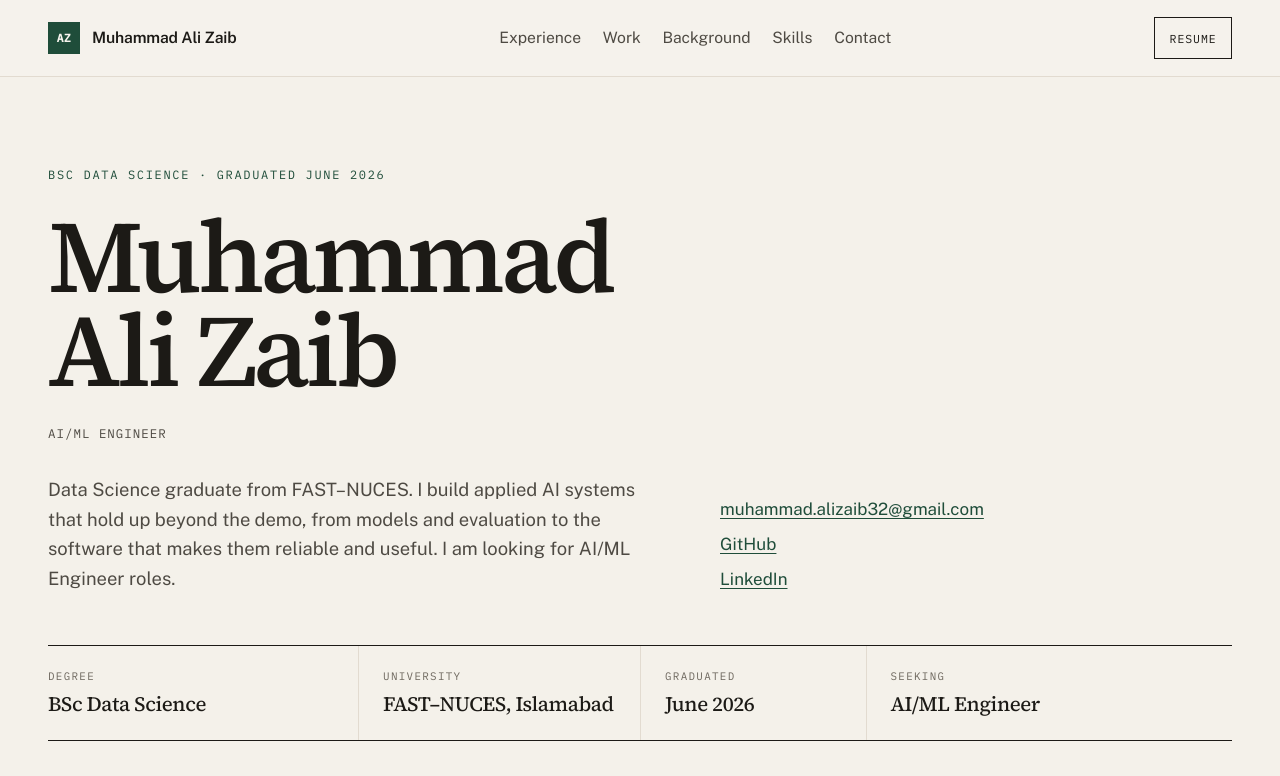
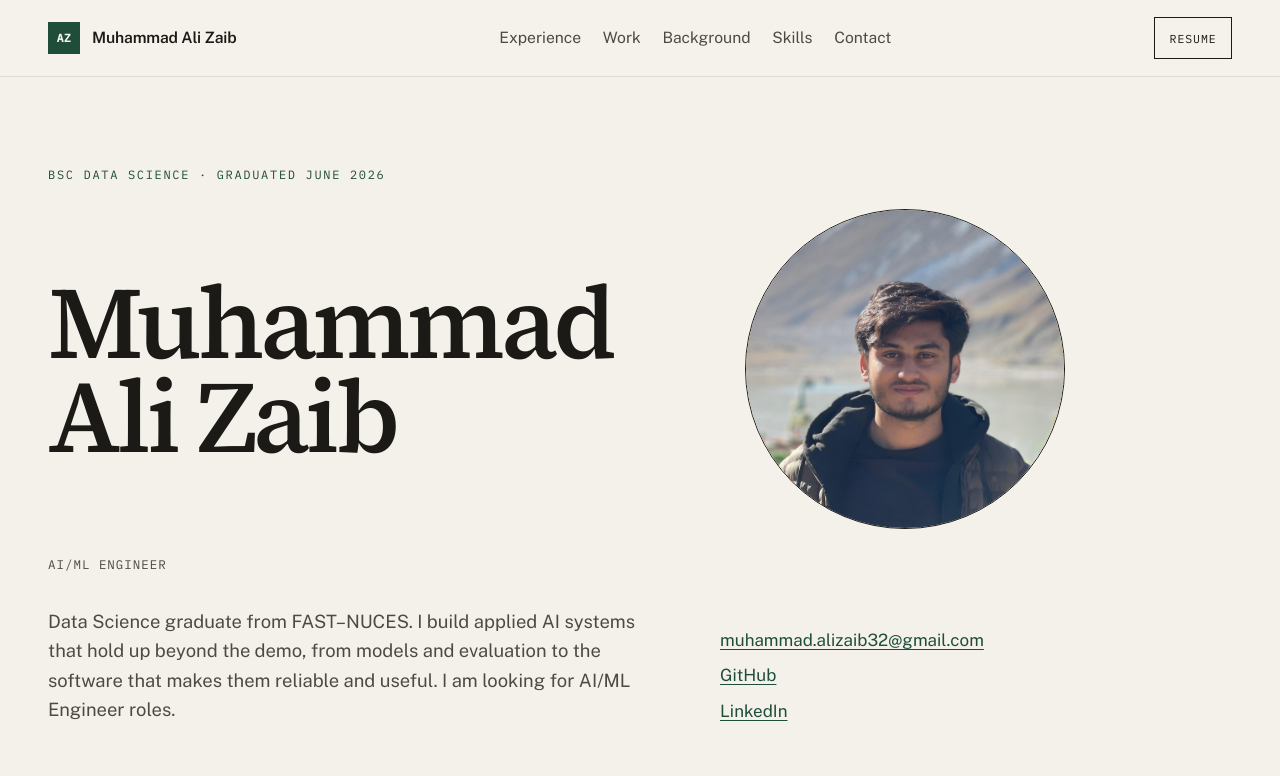
Before and after one commit to alizaib84876/Portfolio, a React (Vite) app: page / in a window 1280 px wide. Shown: the top 776 px of the page. Built offline with nearby package versions, Linux system fonts and the light colour scheme.

Commit message:
Minor design changes

```diff
--- a/src/components/Hero.tsx
+++ b/src/components/Hero.tsx
@@ -11,7 +11,12 @@ export function Hero() {
   return (
     <section className="hero" id="top">
       <p className="kicker">BSc Data Science · Graduated June 2026</p>
-      <h1>{profile.name}</h1>
+      <div className="hero-title">
+        <h1>{profile.name}</h1>
+        <div className="portrait">
+          <img src="/portrait.jpeg" alt="" />
+        </div>
+      </div>
       <p className="roles">
         {profile.roles.map((role) => (
           <span key={role}>{role}</span>
--- a/src/styles.css
+++ b/src/styles.css
@@ -176,6 +176,31 @@ p {
   text-transform: uppercase;
   color: var(--accent);
   margin-bottom: 1.5rem;
+}
+
+.hero-title {
+  display: flex;
+  align-items: center;
+  gap: 1.75rem;
+}
+
+.portrait {
+  flex: none;
+  width: 20rem;
+  height: 20rem;
+  border-radius: 50%;
+  overflow: hidden;
+  border: 1px solid var(--ink);
+  margin-left: 7rem;
+}
+
+.portrait img {
+  width: 100%;
+  height: 100%;
+  object-fit: cover;
+  object-position: center 43%;
+  transform: scale(2);
+  transform-origin: center 43%;
 }
 
 h1 {
@@ -700,6 +725,15 @@ h2 {
     padding-top: 2.75rem;
   }
 
+  .hero-title {
+    gap: 1rem;
+  }
+
+  .portrait {
+    width: 7rem;
+    height: 7rem;
+  }
+
   .section {
     padding-top: 4.25rem;
   }
```
Also changed, not shown: public/portrait.jpeg (added).
